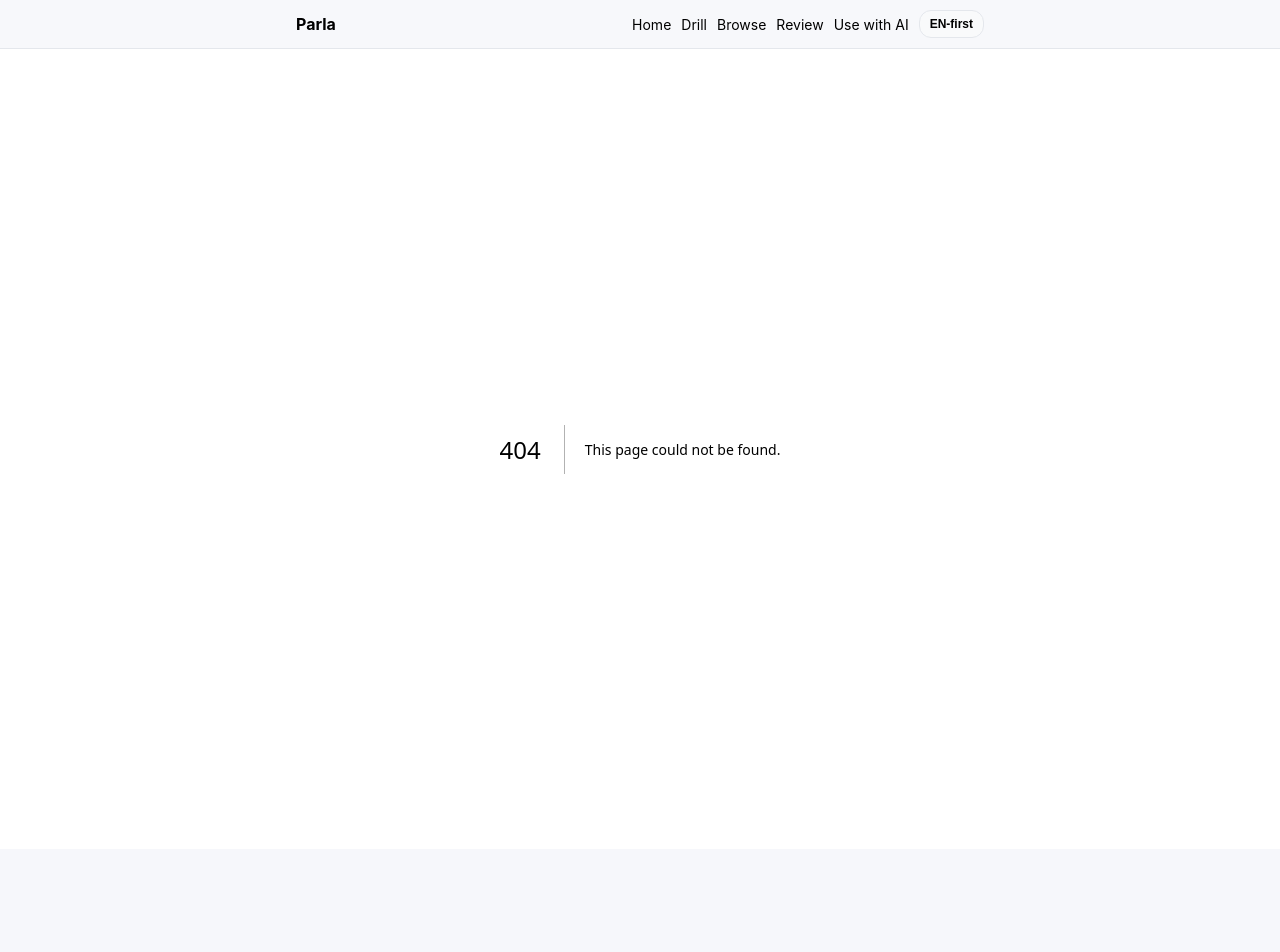
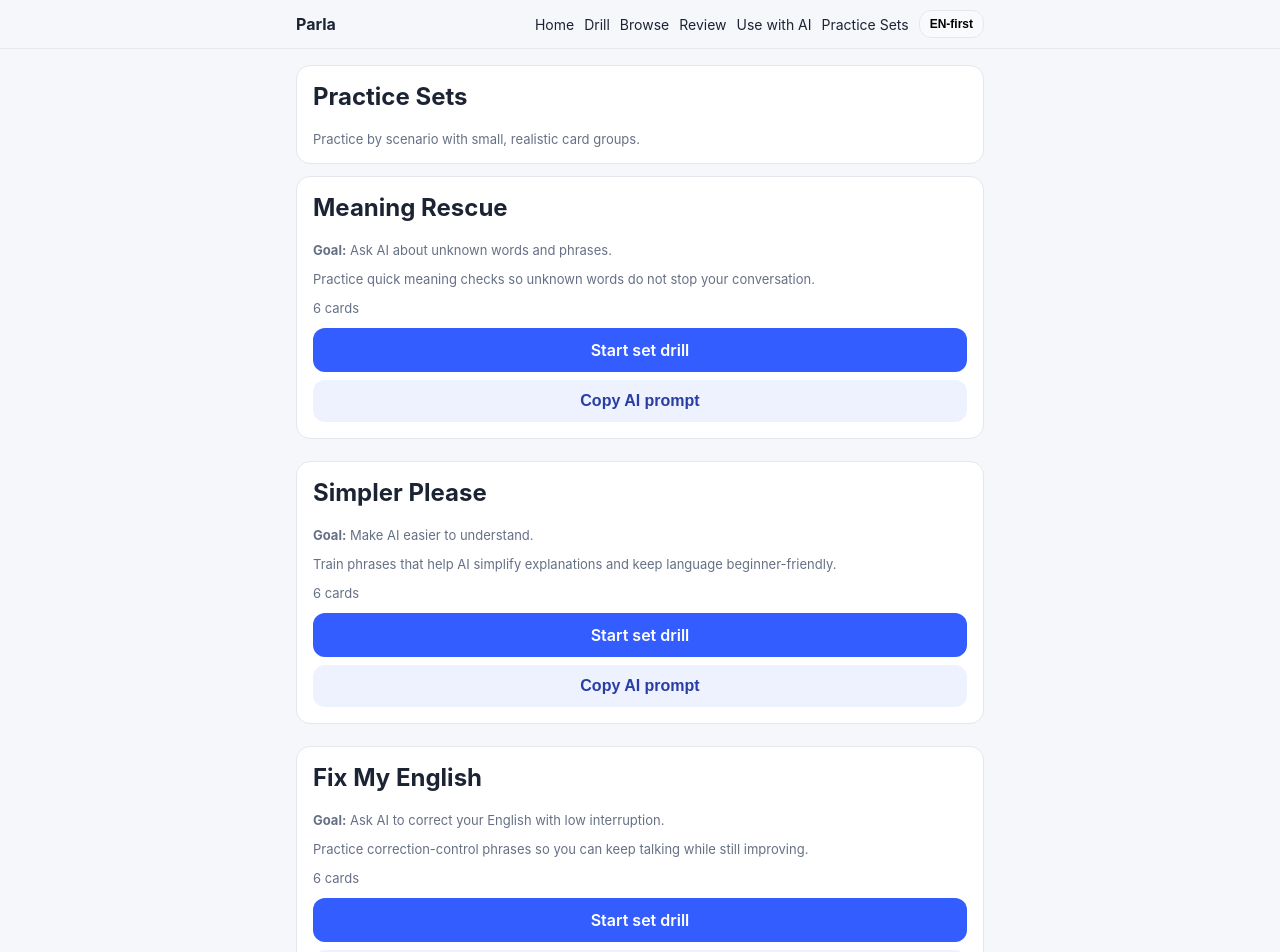
Before and after one commit to Josh-Temple/Parla, a Next.js app: page /practice-sets in a window 1280 px wide. Before the commit this address had no page. Shown: the top 952 px of the page. Before the commit the page ends 849 px from the top, so only its background shows below. Built offline with nearby package versions, Linux system fonts and the light colour scheme.

Commit message:
Add static practice sets and scenario drill flow

```diff
--- a/src/app/layout.tsx
+++ b/src/app/layout.tsx
@@ -40,6 +40,7 @@ export default function RootLayout({ children }: { children: React.ReactNode })
               <Link href="/browse">Browse</Link>
               <Link href="/review">Review</Link>
               <Link href="/use-with-ai">Use with AI</Link>
+              <Link href="/practice-sets">Practice Sets</Link>
               <JapaneseSupportToggle />
             </nav>
           </div>
--- a/src/app/page.tsx
+++ b/src/app/page.tsx
@@ -62,6 +62,11 @@ export default function HomePage() {
           <Link href="/drill?mode=ai_survival&category=Voice%20Practice" className="badge">Voice practice</Link>
         </div>
       </section>
+      <section className="home-section">
+        <h2 className="section-title">Practice by scenario</h2>
+        <p className="small" style={{ marginBottom: 8 }}>Use lightweight sets that combine phrases for realistic AI conversations.</p>
+        <Link href="/practice-sets" className="button secondary">Browse practice sets</Link>
+      </section>
     </section>
 
     <section className="progress-inline" aria-label="Progress summary">
--- /dev/null
+++ b/src/app/practice-sets/page.tsx
@@ -0,0 +1,50 @@
+"use client";
+
+import Link from "next/link";
+import { useState } from "react";
+import { staticPracticeSets } from "@/domain/practiceSets/staticPracticeSets";
+
+export default function PracticeSetsPage() {
+  const [copyStatus, setCopyStatus] = useState<string | null>(null);
+
+  const copyText = async (text: string) => {
+    try {
+      await navigator.clipboard.writeText(text);
+      setCopyStatus("Prompt copied.");
+    } catch {
+      setCopyStatus("Could not copy. Please copy manually.");
+    }
+    window.setTimeout(() => setCopyStatus(null), 1600);
+  };
+
+  return (
+    <main>
+      <section className="panel">
+        <h1 style={{ marginTop: 0 }}>Practice Sets</h1>
+        <p className="small" style={{ marginBottom: 0 }}>
+          Practice by scenario with small, realistic card groups.
+        </p>
+        {copyStatus ? <p className="small" aria-live="polite" style={{ marginBottom: 0 }}>{copyStatus}</p> : null}
+      </section>
+
+      <div className="grid">
+        {staticPracticeSets.map((set) => (
+          <section key={set.id} className="panel">
+            <h2 style={{ marginTop: 0 }}>{set.title}</h2>
+            <p className="small" style={{ marginBottom: 8 }}><strong>Goal:</strong> {set.goal}</p>
+            <p className="small">{set.description}</p>
+            <p className="small" style={{ marginBottom: 12 }}>{set.cardIds.length} cards</p>
+            <div style={{ display: "grid", gap: 8 }}>
+              <Link className="button primary" href={`/drill?set=${set.id}`}>
+                Start set drill
+              </Link>
+              <button className="button secondary" onClick={() => void copyText(set.aiPrompt)}>
+                Copy AI prompt
+              </button>
+            </div>
+          </section>
+        ))}
+      </div>
+    </main>
+  );
+}
--- a/src/app/use-with-ai/page.tsx
+++ b/src/app/use-with-ai/page.tsx
@@ -99,6 +99,7 @@ Keep your questions simple and correct my biggest mistakes at the end.`;
           <Link href="/drill?mode=ai_survival&category=Corrections" className="badge">Corrections</Link>
           <Link href="/drill?mode=ai_survival&category=Voice%20Practice" className="badge">Voice practice</Link>
         </div>
+        <p className="small" style={{ marginTop: 10, marginBottom: 0 }}><Link href="/practice-sets">Practice by scenario → Practice Sets</Link></p>
       </section>
       <div className="grid">
         {prompts.map((p) => (
--- /dev/null
+++ b/src/domain/practiceSets/practiceSetTypes.ts
@@ -0,0 +1,8 @@
+export interface PracticeSet {
+  id: string;
+  title: string;
+  goal: string;
+  description: string;
+  cardIds: string[];
+  aiPrompt: string;
+}
--- /dev/null
+++ b/src/domain/practiceSets/staticPracticeSets.ts
@@ -0,0 +1,90 @@
+import type { PracticeSet } from "./practiceSetTypes";
+
+export const staticPracticeSets: PracticeSet[] = [
+  {
+    id: "meaning_rescue",
+    title: "Meaning Rescue",
+    goal: "Ask AI about unknown words and phrases.",
+    description: "Practice quick meaning checks so unknown words do not stop your conversation.",
+    cardIds: ["ai_001", "ai_002", "ai_003", "ai_004", "ai_005", "ai_006"],
+    aiPrompt: `Please practice English with me.
+
+I am a beginner.
+Please use simple English.
+Today I want to practice asking about unknown words and phrases.
+
+Please give me short English sentences with one useful word or phrase.
+I will ask you questions like:
+- What does this word mean?
+- Can you explain it in simple English?
+- Can you give me an example?
+
+Please correct only my biggest mistakes at the end.`,
+  },
+  {
+    id: "simpler_please",
+    title: "Simpler Please",
+    goal: "Make AI easier to understand.",
+    description: "Train phrases that help AI simplify explanations and keep language beginner-friendly.",
+    cardIds: ["ai_031", "ai_032", "ai_033", "ai_034", "ai_035", "ai_038"],
+    aiPrompt: `Please practice English with me.
+
+I am a beginner.
+Please explain everything in simple English.
+Today I want to practice asking you to make your English easier.
+
+Use short sentences and common words.
+If something is difficult, break it down step by step.
+Correct only my biggest mistakes at the end.`,
+  },
+  {
+    id: "fix_my_english",
+    title: "Fix My English",
+    goal: "Ask AI to correct your English with low interruption.",
+    description: "Practice correction-control phrases so you can keep talking while still improving.",
+    cardIds: ["ai_046", "ai_047", "ai_053", "ai_049", "ai_050", "ai_052"],
+    aiPrompt: `Please practice English with me.
+
+I want to keep the conversation natural.
+Today I want to practice asking for corrections without stopping too much.
+
+Please correct only big mistakes.
+Please correct me at the end.
+Please explain one important mistake and give me one better sentence to practice.`,
+  },
+  {
+    id: "voice_survival",
+    title: "Voice Survival",
+    goal: "Survive an AI voice conversation.",
+    description: "Use core listening-repair phrases to keep voice conversation understandable.",
+    cardIds: ["ai_061", "ai_062", "ai_063", "core_026", "ai_069", "ai_064"],
+    aiPrompt: `Please do a short voice-style English conversation with me.
+
+I am a beginner.
+Please speak slowly and clearly.
+Ask me one question at a time.
+
+If I ask you to repeat, please repeat more slowly.
+If I do not understand, please ask an easier question.
+Correct only my biggest mistakes at the end.`,
+  },
+  {
+    id: "keep_going",
+    title: "Keep Going",
+    goal: "Continue a conversation when you get stuck.",
+    description: "Build recovery phrases so you can pause, retry, and continue instead of stopping.",
+    cardIds: ["ai_076", "ai_077", "ai_078", "ai_079", "ai_083", "ai_084"],
+    aiPrompt: `Please practice English conversation with me.
+
+I am a beginner, and sometimes I get stuck.
+Today I want to practice recovery phrases to keep going.
+
+Please ask simple questions.
+If I get stuck, give me a small hint and help me continue.
+At the end, correct only my biggest mistakes.`,
+  },
+];
+
+export function getPracticeSetById(id: string): PracticeSet | undefined {
+  return staticPracticeSets.find((set) => set.id === id);
+}
```
Also changed, not shown: src/app/drill/page.tsx (+12 -3 lines), src/components/DrillCard.tsx (+6 -2 lines), 3 other files (tests, documents, lock files or other folders).
